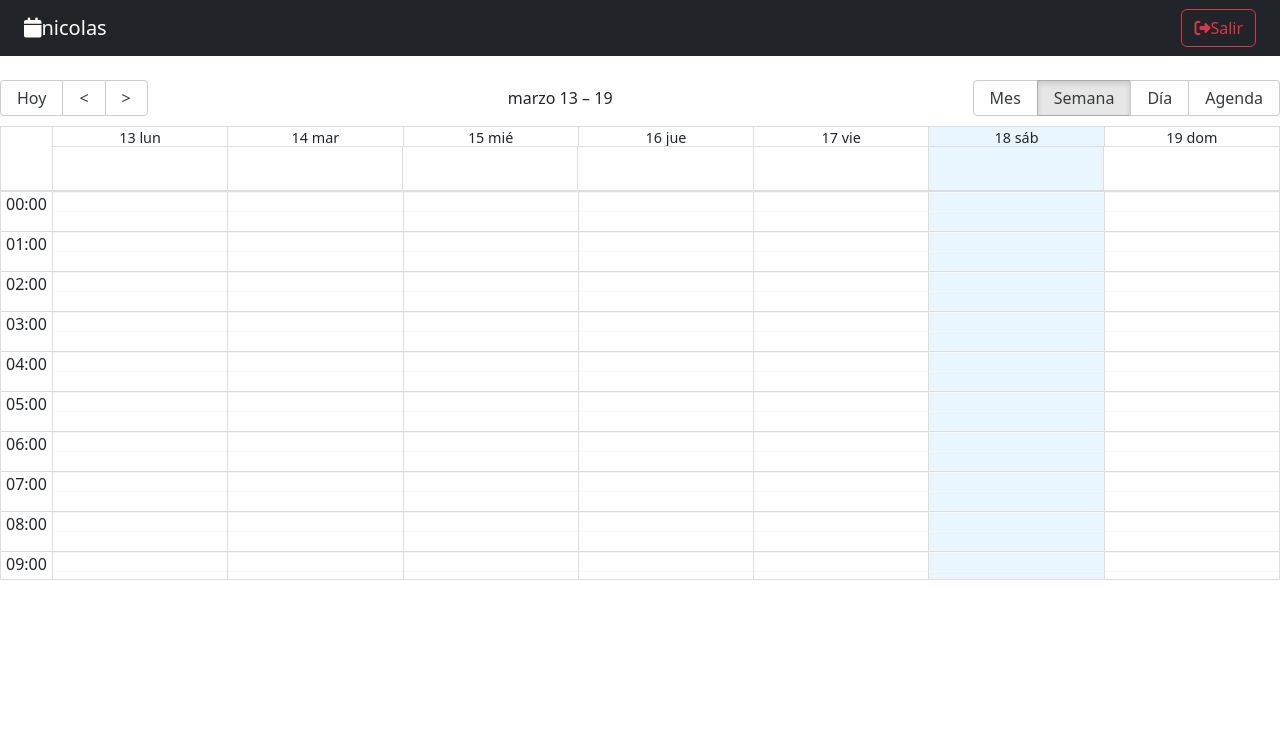
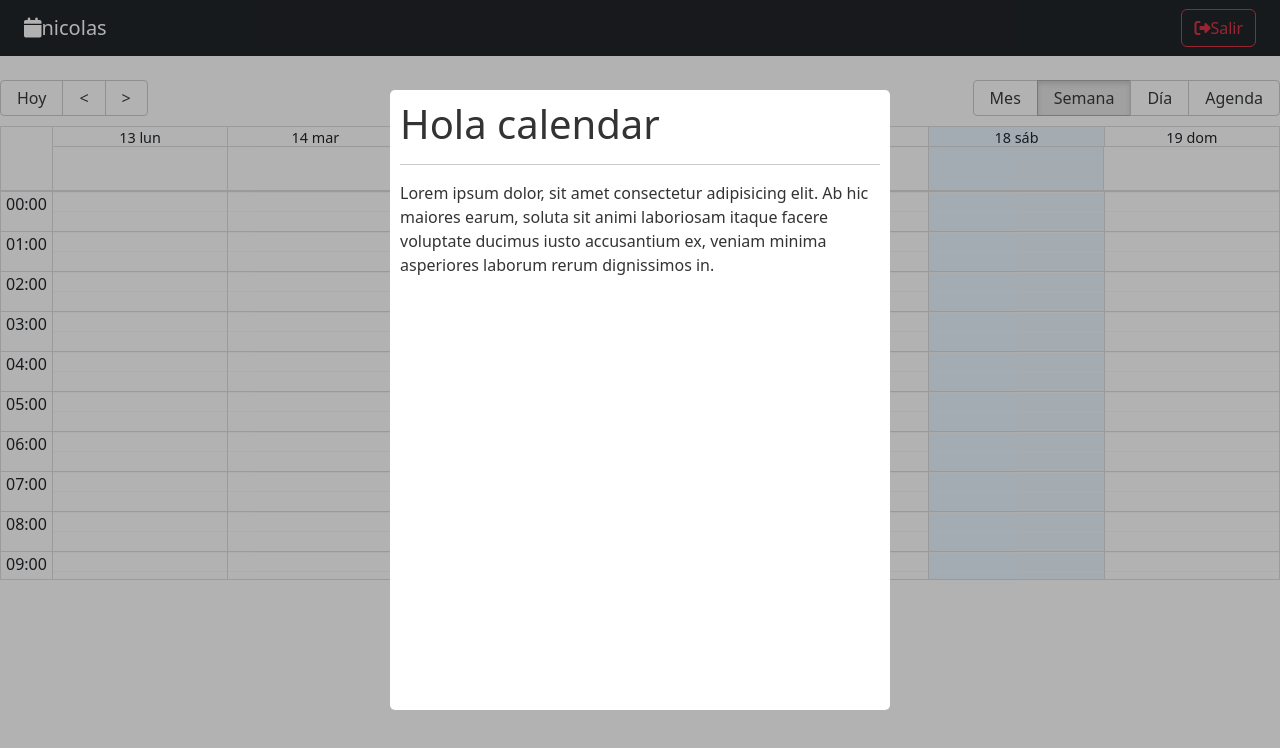
Before and after one commit to nicolasjrz/React-De-cero-a-experto, a React (Vite) app in the folder 10-calendar/: page / in a window 1280 px wide. Shown: the top 748 px of the page. Built offline with nearby package versions, Linux system fonts and the light colour scheme.

Commit message:
add dependency react-modal and styling component

```diff
--- a/10-calendar/package.json
+++ b/10-calendar/package.json
@@ -13,6 +13,7 @@
     "react": "^18.2.0",
     "react-big-calendar": "^1.6.8",
     "react-dom": "^18.2.0",
+    "react-modal": "^3.16.1",
     "react-router-dom": "6"
   },
   "devDependencies": {
--- a/10-calendar/src/calendar/pages/CalendarPage.jsx
+++ b/10-calendar/src/calendar/pages/CalendarPage.jsx
@@ -7,6 +7,7 @@
 import { localizer } from "../../helpers/calendarLocalizer";
 import { getMessagesES } from "../../helpers/getMessages";
 import { CalendarEvent } from "./components/CalendarEvent";
+import { CalendarModal } from "./components/CalendarModal";
 
 const events = [
   {
@@ -69,6 +70,7 @@
         onSelectEvent={onSelect}
         onView={onViewChanged}
       />
+      <CalendarModal />
     </>
   );
 };
--- /dev/null
+++ b/10-calendar/src/calendar/pages/components/CalendarModal.jsx
@@ -0,0 +1,42 @@
+import { useState } from "react";
+import Modal from "react-modal";
+
+const customStyles = {
+  content: {
+    top: "50%",
+    left: "50%",
+    right: "auto",
+    bottom: "auto",
+    marginRight: "-50%",
+    transform: "translate(-50%, -50%)",
+  },
+};
+
+Modal.setAppElement("#root");
+
+export const CalendarModal = () => {
+  const [isOpen, setIsOpen] = useState(true);
+
+  const onCloseModal = () => {
+    setIsOpen(false);
+  };
+
+  return (
+    <Modal
+      isOpen={isOpen}
+      onRequestClose={onCloseModal}
+      style={customStyles}
+      className="modal"
+      overlayClassName="modal-fondo"
+      closeTimeoutMS={200}
+    >
+      <h1>Hola calendar</h1>
+      <hr />
+      <p>
+        Lorem ipsum dolor, sit amet consectetur adipisicing elit. Ab hic maiores
+        earum, soluta sit animi laboriosam itaque facere voluptate ducimus iusto
+        accusantium ex, veniam minima asperiores laborum rerum dignissimos in.
+      </p>
+    </Modal>
+  );
+};
--- a/10-calendar/src/style.css
+++ b/10-calendar/src/style.css
@@ -10,3 +10,44 @@
   -moz-osx-font-smoothing: grayscale;
   -webkit-text-size-adjust: 100%;
 }
+
+/* Modal */
+.ReactModalPortal > div{
+  opacity: 0;
+}
+
+.ReactModalPortal .ReactModal__Overlay {
+  align-items: center;
+  display: flex;
+  justify-content: center;
+  transition: opacity .2s ease-in-out;
+  z-index: 999;
+}
+
+.modal-fondo {
+  background-color: rgba(0, 0, 0, 0.3);
+  bottom: 0;
+  left: 0;
+  right: 0;
+  top: 0;
+  position: fixed;
+}
+
+.ReactModalPortal .ReactModal__Overlay--after-open {
+  opacity: 1;
+}
+
+.ReactModalPortal .ReactModal__Overlay--before-close {
+  opacity: 0;
+}
+
+.modal {
+  background: white;
+  border-radius: 5px;
+  color: rgb(51, 51, 51);
+  display: inline;
+  max-height: 620px;
+  max-width: 500px;
+  outline: none;
+  padding: 10px;
+}
```
Also changed, not shown: 1 other file (tests, documents, lock files or other folders).
